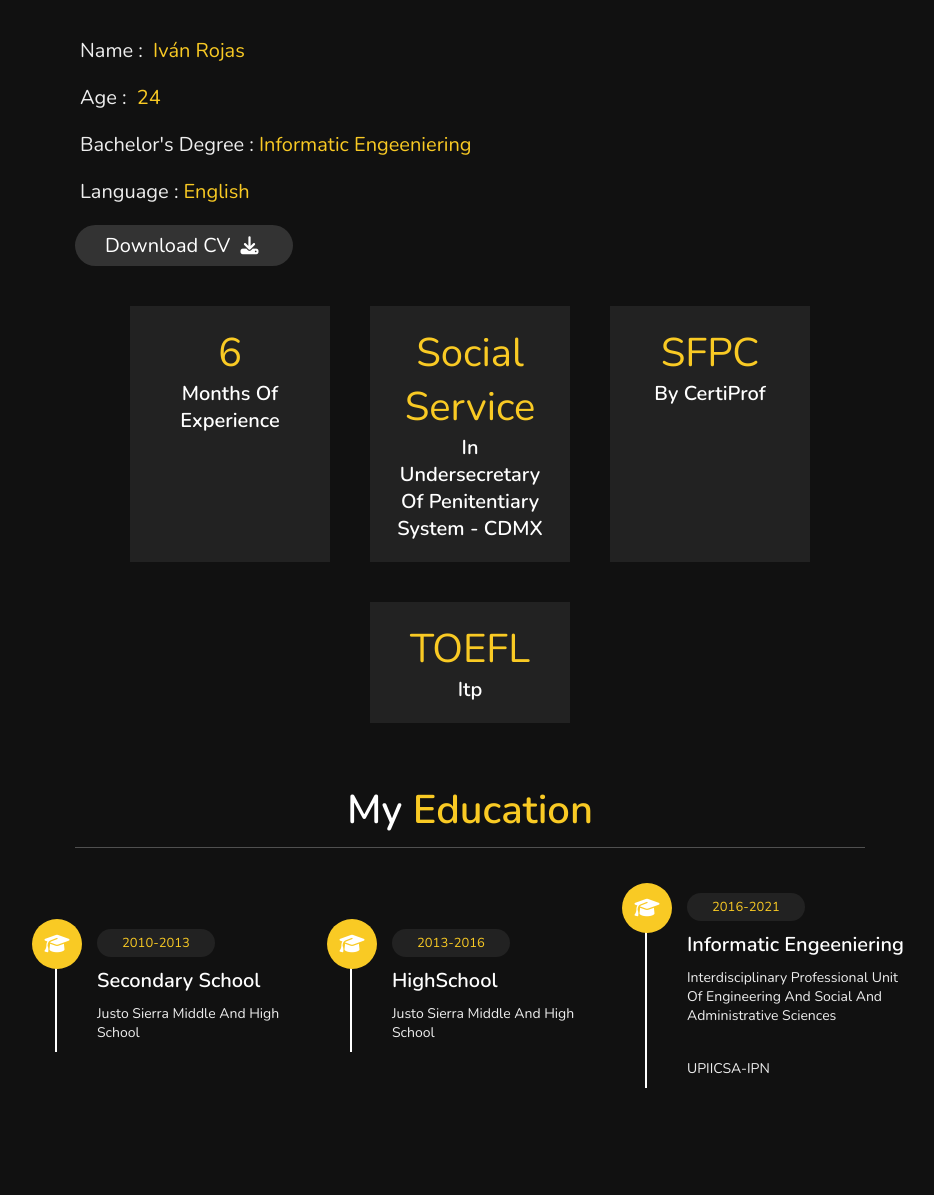
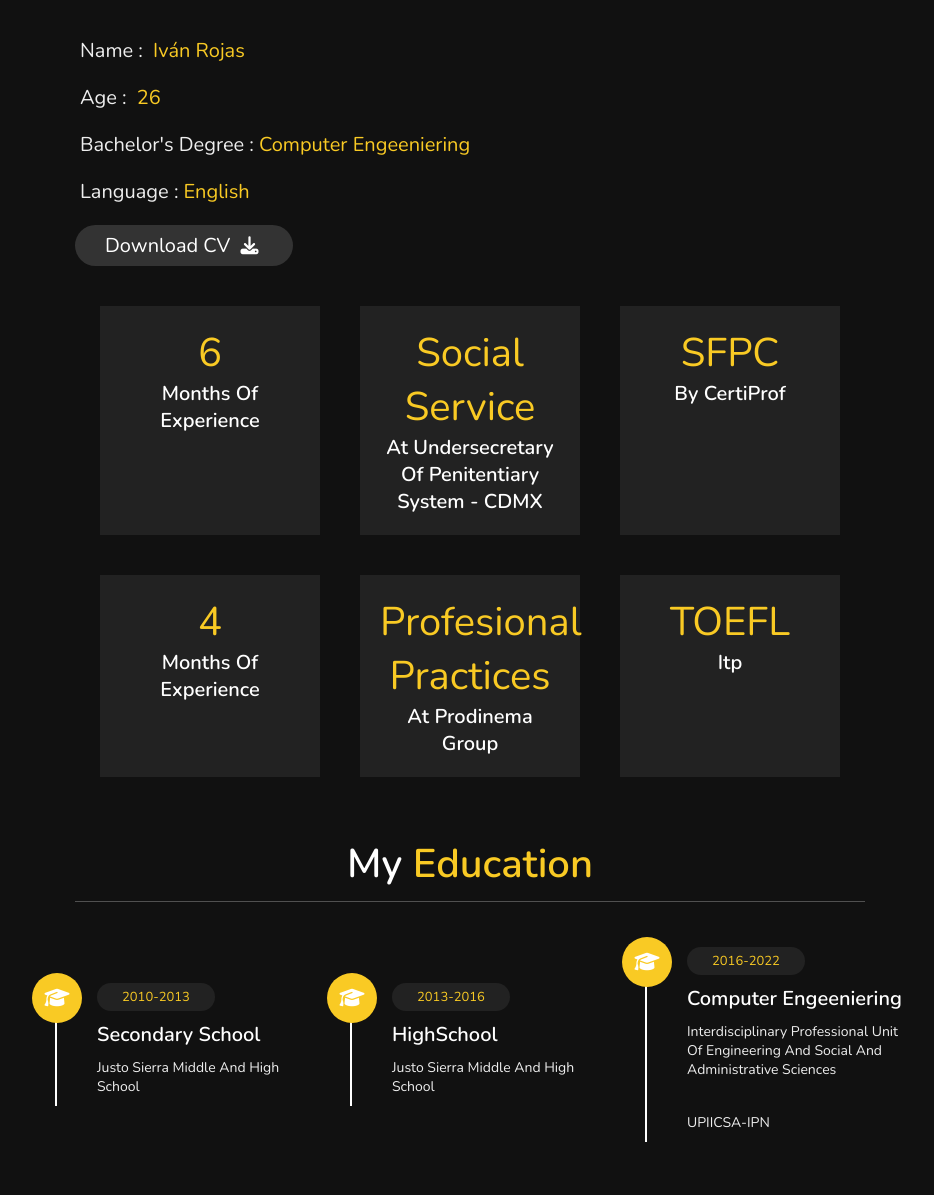
Before and after one commit to IvanRojas619/PortafolioWebSite, a plain HTML site: page index.html in a window 1280 px wide. Shown: the part 888-2083 px from the top of the page, without its empty margins (345-1279 px from the left). Drawn offline with nearby package versions, Linux system fonts and the light colour scheme.

Commit message:
LastChanges

```diff
--- a/css/styles.css
+++ b/css/styles.css
@@ -223,16 +223,18 @@ header .navbar ul li a:hover{
 }
 
 .about .row .counter .box{
-    width:20rem;
+    width:22rem;
     background:#222;
     text-align: center;
     padding: 2rem;
     margin:2rem;
 }
 
+
 .about .row .counter .box span{
     font-size: 4rem;
     color:var(--yellow);
+
 }
 
 .about .row .counter .box h3{
@@ -328,6 +330,8 @@ header .navbar ul li a:hover{
 
     text-align: center;
 }
+
+
 
 /*Contact styles*/
 
--- a/index.html
+++ b/index.html
@@ -22,7 +22,7 @@
         <div class="user">
             <img src="images/myphoto.jpg" alt="photo of Iván Rojas">
             <h3 class="name">Iván Rojas</h3>
-            <p class="post">Informatics Engineer</p>
+            <p class="post">Computer Engineer</p>
         </div>
         <nav class="navbar">
             <ul>
@@ -44,7 +44,7 @@
     <section class="home" id="home">
         <h3>HI THERE !</h3>
         <h1>I´M <span>Iván Rojas</span></h1>
-        <p>I´m a young man graduated from Informatics Engineering, passionate about new technologies;
+        <p>I´m a young man graduated from Computer Engineering, passionate about new technologies;
             Interested in
             acquire experience and knowledge related to the field of work of Informatic engenieering and Software
             development, in order to
@@ -64,8 +64,8 @@
         <div class="row">
             <div class="info">
                 <h3><span>name : </span>Iván Rojas</h3>
-                <h3><span>age : </span>24</h3>
-                <h3><span>bachelor's degree :</span>Informatic Engeeniering </h3>
+                <h3><span>age : </span>26</h3>
+                <h3><span>bachelor's degree :</span>Computer Engeeniering </h3>
                 <h3><span>language :</span>English </h3>
                 <a href="#"><button class="btn"> download CV <i class="fas fa-download"></i> </button></a>
 
@@ -79,7 +79,7 @@
 
                 <div class="box">
                     <span>Social service</span>
-                    <h3>in Undersecretary of Penitentiary System - CDMX</h3>
+                    <h3>At Undersecretary of Penitentiary System - CDMX</h3>
                 </div>
 
                 <div class="box">
@@ -87,11 +87,26 @@
                     <h3>by CertiProf</h3>
                 </div>
 
+
+
+                <div class="box">
+                    <span>4</span>
+                    <h3>months of experience</h3>
+                </div>
+
+                <div class="box">
+                    <span>Profesional Practices</span>
+                    <h3>At Prodinema Group</h3>
+                </div>
                 <div class="box">
                     <span>TOEFL</span>
                     <h3>itp</h3>
                 </div>
+                <br>
             </div>
+
+
+
 
         </div>
 
@@ -119,8 +134,8 @@
             </div>
             <div class="box">
                 <i class="fas fa-graduation-cap"></i>
-                <span>2016-2021</span>
-                <h3>Informatic Engeeniering</h3>
+                <span>2016-2022</span>
+                <h3>Computer Engeeniering</h3>
                 <p>Interdisciplinary Professional Unit of Engineering and Social and Administrative Sciences</p><br>
                 <p>UPIICSA-IPN</p>
             </div>
@@ -181,7 +196,7 @@
             <h3 class="title">contact info</h3>
             <div class="info">
                 <h3><i class="fas fa-envelope"></i>irc619619@gmail.com</h3>
-                <h3><i class="fas fa-envelope"></i>irojasc1601@alumno.ipn.mx</h3>
+                <h3><i class="fas fa-envelope"></i>irojasc1601@egresado.ipn.mx</h3>
                 <h3><i class="fas fa-phone"></i>+52 55-34-52-27-78</h3>
                 <h3><i class="fas fa-marker"></i>México, CDMX</h3>
                 <a href="https://github.com/IvanRojas619"><h3><i class="fab fa-github"></i>IvanRojas619</h3></a>
```
